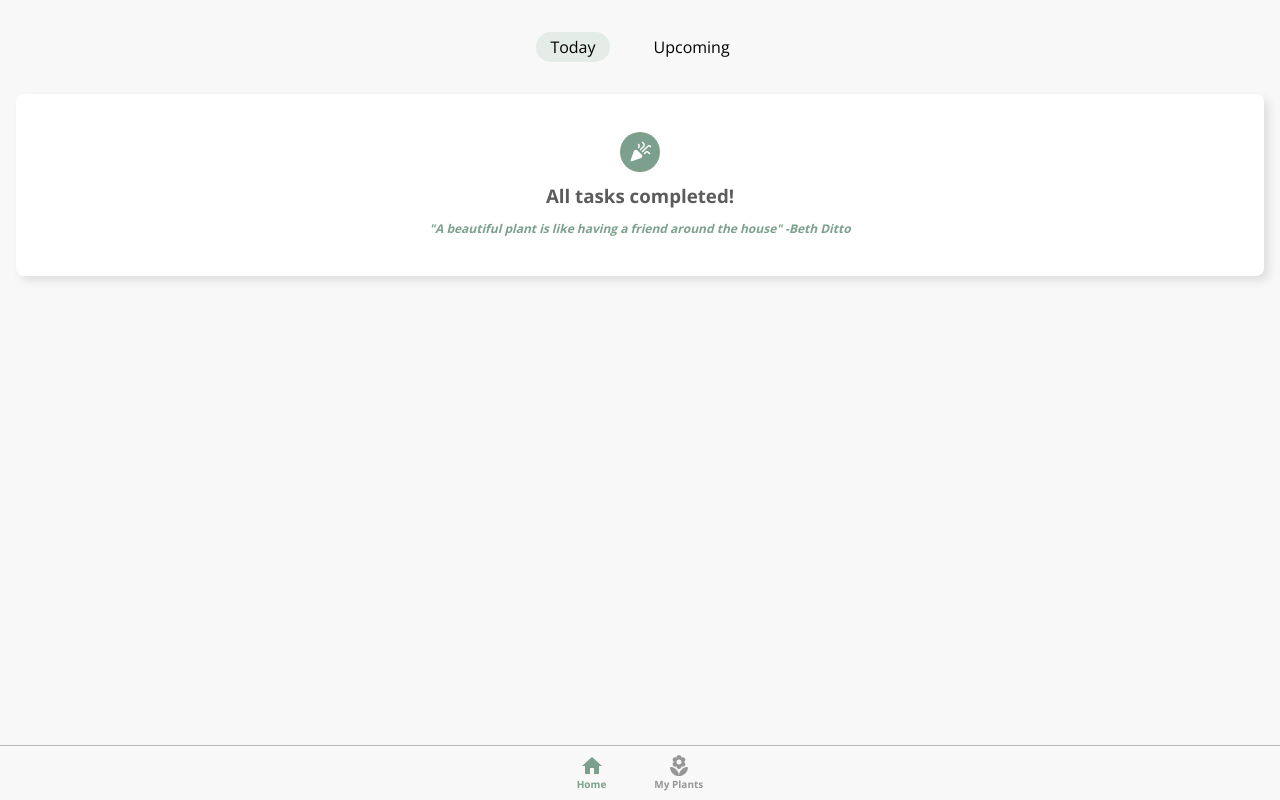
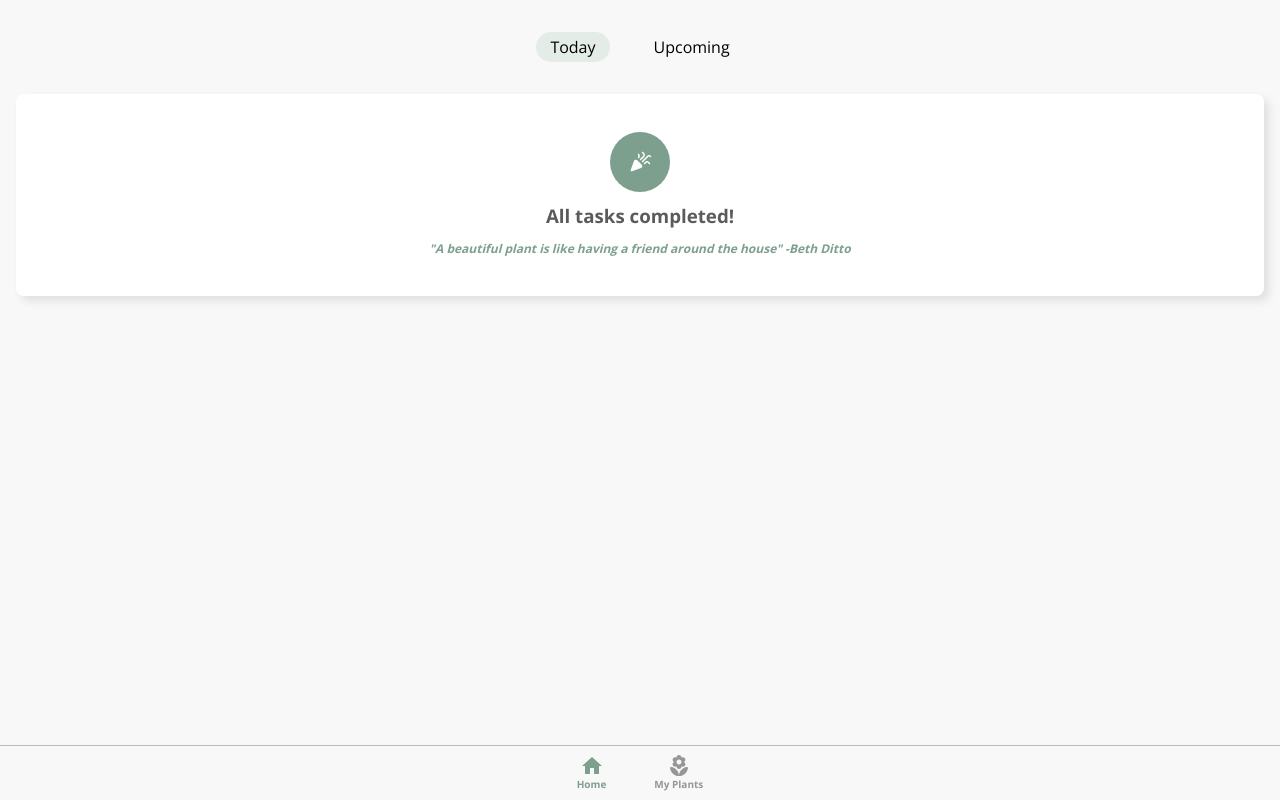
Before and after one commit to Joshua-Farr/react-plant-watering-tracker-app, a React (Vite) app: page /home-nav in a window 1280 px wide. Built offline with nearby package versions, Linux system fonts and the light colour scheme.

Commit message:
Watering logic added

```diff
--- a/src/App.jsx
+++ b/src/App.jsx
@@ -24,29 +24,40 @@ export default function App() {
     console.log("Water Plants function called!");
     console.log("Here are the plants: ", plants);
     const todaysDate = new Date();
+
+    const month = todaysDate.getMonth() + 1;
+    const day = todaysDate.getDate();
+    const year = todaysDate.getFullYear();
+
+    const formattedDate = `${year}-${month}-${day}`;
+
     setPlants(
       plants.map((plant) => {
         if (plant.id === plantId) {
-          return { ...plant, wateredDate: todaysDate };
+          return { ...plant, wateredDate: formattedDate.toString() };
         } else {
           return plant;
         }
       })
     );
-    // setPlants((allPlants) => {
-    //   allPlants.map((plant) => {
-    //     if (plant.id === plantId) {
-    //       return { ...plant, wateredDate: todaysDate };
-    //     } else {
-    //       return plant;
-    //     }
-    //   });
-    // });
-    // console.log(newPlantArray);
+  }
+
+  function removePlant(plantId) {
+    setPlants(
+      plants.map((plant) => {
+        if (plant.id === plantId) {
+          return;
+        } else {
+          return plant;
+        }
+      })
+    );
   }
 
   return (
-    <PlantContext.Provider value={{ plants, addPlant, waterPlant }}>
+    <PlantContext.Provider
+      value={{ plants, addPlant, waterPlant, removePlant }}
+    >
       <BrowserRouter>
         <Routes>
           <Route path="/" element={<MainLayout />}>
--- a/src/components/OverdueTaskCard.jsx
+++ b/src/components/OverdueTaskCard.jsx
@@ -19,27 +19,17 @@ export default function OverdueTaskCard() {
 
   console.log("Do we have thirsty plants?", havePlants);
 
-  //Showing Confetting when completed all tasks
-  // React.useEffect(() => {
-  //   console.log("This is the state of the modal: ", showModal);
-  // }, [showConfetti]);
-
   React.useEffect(() => {
     plantElements = getOverduePlants();
-    console.log("Plant Elements: ", plantElements);
-    console.log("Plant Elements Length: ", plantElements.length);
 
     plantElements.forEach((plant) => {
       if (plant) {
         setHavePlants(true);
       } else {
         setHavePlants(false);
+        setShowConfetti(true);
       }
     });
-
-    // if (plantElements.length === 0 || plantElements === false) {
-    //   setHavePlants(false);
-    // } else setHavePlants(true);
   }, [showModal]);
 
   function toggleModal() {
@@ -124,9 +114,9 @@ export default function OverdueTaskCard() {
         </>
       ) : (
         <div className="water-reminder-card">
-          {/* <Confetti /> */}
-          <div className="reminder-info-text">
-            <div className="icon-circle">
+          {/* <Confetti className="confetti"/> */}
+          <div className="reminder-info-text-card">
+            <div className="icon-circle-celebrate">
               <CelebrationRoundedIcon size="large" />
             </div>
             <h3>All tasks completed!</h3>
--- a/src/components/Pages/PlantsPage.jsx
+++ b/src/components/Pages/PlantsPage.jsx
@@ -1,7 +1,5 @@
 import React from "react";
 import AddCircleRoundedIcon from "@mui/icons-material/AddCircleRounded";
-import RemoveCircleRoundedIcon from "@mui/icons-material/RemoveCircleRounded";
-import WaterDropRoundedIcon from "@mui/icons-material/WaterDropRounded";
 import PlantDetails from "../PlantDetails";
 import { NavLink } from "react-router-dom";
 import { PlantContext } from "../../App";
@@ -9,16 +7,20 @@ import "../../styling/PlantsPage.css";
 
 export default function PlantsPage() {
   const { plants } = React.useContext(PlantContext);
-  console.log(plants);
+  console.log("These are the plants in the system: ", plants);
+
+  const { removePlant } = React.useContext(PlantContext);
 
   const plantElements = plants.map((plant) => {
     return (
       <PlantDetails
         name={plant.name}
+        id={plant.id}
         location={plant.location}
         wateredDate={plant.wateredDate}
         waterSchedule={plant.waterSchedule}
         imgUrl={plant.imgUrl}
+        removePlant={removePlant}
       />
     );
   });
--- a/src/components/PlantDetails.jsx
+++ b/src/components/PlantDetails.jsx
@@ -9,6 +9,8 @@ export default function PlantDetails({
   wateredDate = "2023-07-31",
   imgUrl = "https://images.pexels.com/photos/5858235/pexels-photo-5858235.jpeg?auto=compress&cs=tinysrgb&w=1260&h=750&dpr=2",
   waterSchedule = "7",
+  id = 12,
+  removePlant,
 }) {
   return (
     <div className="plant-container">
@@ -21,7 +23,12 @@ export default function PlantDetails({
           {wateredDate}
         </span>
       </div>
-      <RemoveCircleRoundedIcon className="delete-button" />
+      <RemoveCircleRoundedIcon
+        className="delete-button"
+        onClick={() => {
+          removePlant(id);
+        }}
+      />
     </div>
   );
 }
--- a/src/styling/HomePage.css
+++ b/src/styling/HomePage.css
@@ -35,6 +35,16 @@
   cursor: pointer;
 }
 
+.reminder-info-text-card {
+  display: flex;
+  flex-direction: column;
+  align-items: center;
+  justify-content: center;
+  gap: 10px;
+  margin-block: 30px;
+  text-align: center;
+}
+
 .reminder-info-text {
   display: flex;
   flex-direction: column;
@@ -51,12 +61,24 @@
 }
 
 .icon-circle {
-  width: 40px;
-  height: 40px;
+  width: 70px;
+  height: 70px;
+  border-radius: 10px;
   display: flex;
   align-items: center;
   justify-content: center;
+  color: white;
+  background-color: #7da08e;
+  overflow: hidden;
+}
+
+.icon-circle-celebrate {
+  width: 60px;
+  height: 60px;
   border-radius: 50%;
+  display: flex;
+  align-items: center;
+  justify-content: center;
   color: white;
   background-color: #7da08e;
   overflow: hidden;
--- a/src/styling/UpcomingPage.css
+++ b/src/styling/UpcomingPage.css
@@ -14,7 +14,6 @@
   display: flex;
   align-items: center;
   gap: 3px;
-  margin-top: 0.85em;
 }
 
 .task-bubble {
@@ -62,6 +61,15 @@
   font-size: 500px;
 }
 
+.reminder-info-text {
+  display: flex;
+  flex-direction: column;
+  align-items: flex-start;
+  gap: none;
+  margin-left: 1em;
+  margin-block: 10px;
+}
+
 .upcoming-wrapper {
   padding-bottom: 100px;
 }
```
